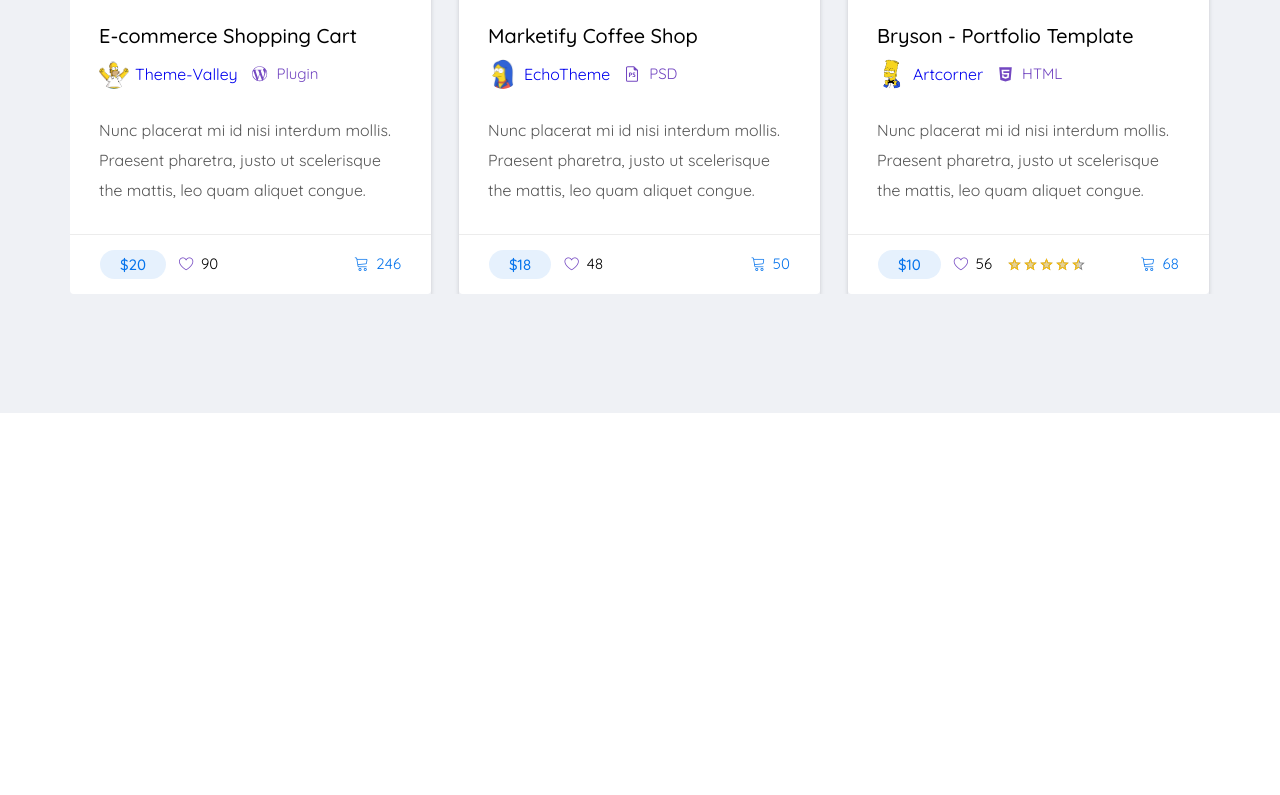
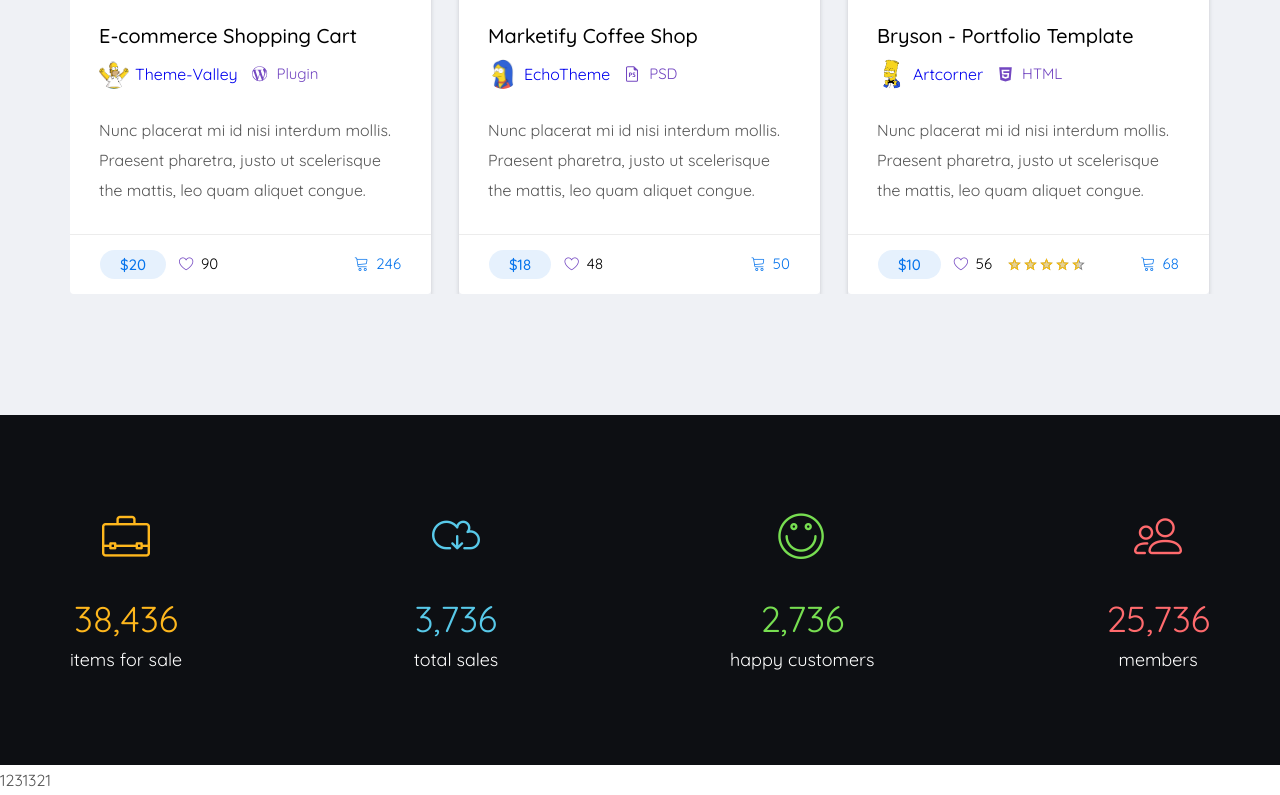
Before and after one commit to jamesborn89/martplace, a website: page app/index.html in a window 1280 px wide. Shown: the part 4705-5500 px from the top of the page. Before the commit the page ends 5118 px from the top, so only its background shows below. Drawn offline with nearby package versions, Linux system fonts and the light colour scheme; files whose address does not match are found by name.

Commit message:
added fun

```diff
--- a/app/index.html
+++ b/app/index.html
@@ -789,7 +789,7 @@
                             </div>
                         </div>
                     </article>
-                                        <article class="card-product">
+                    <article class="card-product">
                         <div class="card-product__inner">
                             <div class="card-product__img">
                                 <img class="card-product__bg" src="images/slaider/slaider-item1.jpg"
@@ -899,6 +899,35 @@
                 </div>
             </div>
         </section>
+        <section class="fun">
+            <div class="container">
+                <div class="fun__items">
+                    <div class="fun__item fun__item--yellow">
+                        <div class="fun__icon icon-briefcase"></div>
+                        <div class="fun__number">38,436</div>
+                        <div class="fun__text">items for sale</div>
+                    </div>
+                    <div class="fun__item fun__item--blue">
+                        <div class="fun__icon icon-cloud-download"></div>
+                        <div class="fun__number">3,736</div>
+                        <div class="fun__text">total sales</div>
+                    </div>
+                    <div class="fun__item fun__item--green">
+                        <div class="fun__icon icon-smile"></div>
+                        <div class="fun__number">2,736</div>
+                        <div class="fun__text">happy customers</div>
+                    </div>
+                    <div class="fun__item fun__item--red">
+                        <div class="fun__icon icon-users"></div>
+                        <div class="fun__number">25,736</div>
+                        <div class="fun__text">members</div>
+                    </div>
+                </div>
+            </div>
+        </section>
+        <section>1231321
+
+        </section>
     </main>
 
     <script src="https://ajax.googleapis.com/ajax/libs/jquery/3.5.1/jquery.min.js"></script>
--- a/app/scss/_index.scss
+++ b/app/scss/_index.scss
@@ -17,3 +17,7 @@
 // ==================== followers ====================
 
 @import 'index-page/followers';
+
+// ==================== fun ====================
+
+@import 'index-page/fun';
--- a/app/scss/index-page/_followers.scss
+++ b/app/scss/index-page/_followers.scss
@@ -2,7 +2,7 @@
     .container {
         overflow: hidden;
     }
-    padding: 119px 0;
+    padding: 119px 0 121px;
     background-color: #eff1f5;
 
     &__header {
--- /dev/null
+++ b/app/scss/index-page/_fun.scss
@@ -0,0 +1,55 @@
+.fun {
+    background-color: #0d0f13;
+    padding: 96px 0 90px;
+
+    &__items {
+        display: flex;
+        justify-content: space-between;
+        text-align: center;
+    }
+
+    &__item {
+        font-size: 18px;
+        font-weight: 400;
+
+        &--yellow {
+            color: #feb71d;
+        }
+
+        &--blue {
+            color: #58c9e9;
+        }
+
+        &--green {
+            color: #77de51;
+        }
+
+        &--red {
+            color: #ff6a6d;
+        }
+    }
+
+    &__icon {
+        font-size: 48px;
+        margin-bottom: 45px;
+    }
+
+    &__number {
+        font-size: 36px;
+        margin-bottom: 11px;
+    }
+
+    &__text {
+        color: #ffffff;
+    }
+}
+
+.container {}
+
+.icon-briefcase {}
+
+.icon-cloud-download {}
+
+.icon-smile {}
+
+.icon-users {}
```
Also changed, not shown: app/css/style.min.css.
